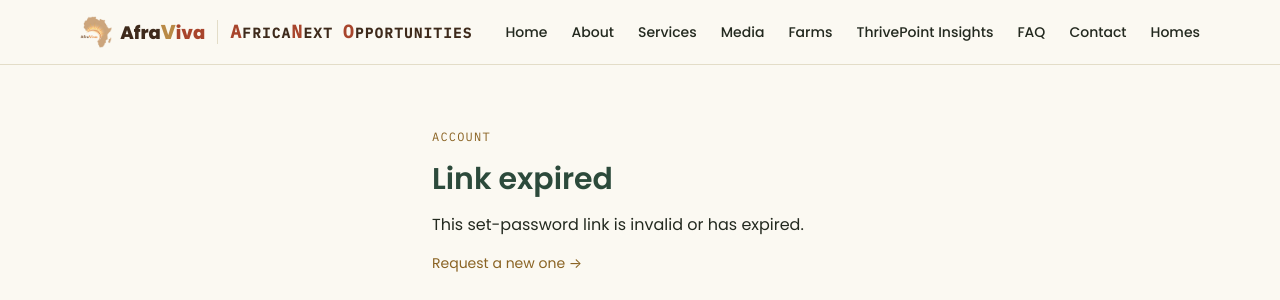
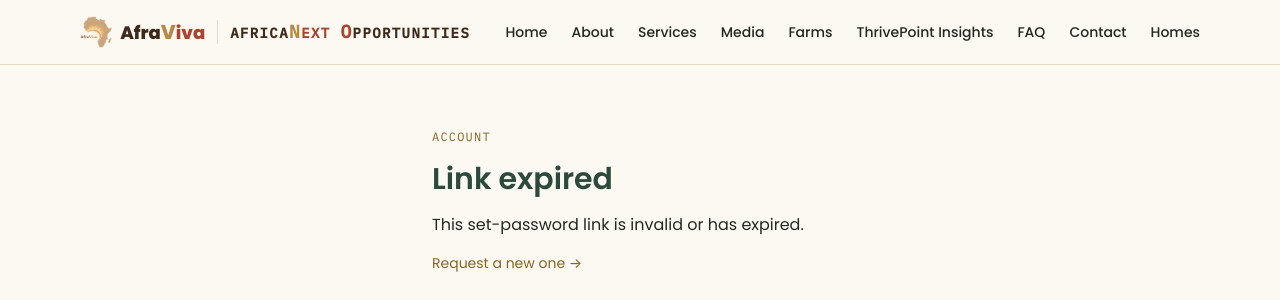
Before and after one commit to judekioko/afraviva-platform, a Django app: page /accounts/reset/1/1/ in a window 1280 px wide. Shown: the top 300 px of the page. Run offline with Django 5.2, Linux system fonts and the light colour scheme; data comes from the database, SQL or seed files in the repository; style sheets or scripts are compiled from the project's sources; parts of the project's set-up code (start-up, migrations or seed data) failed here and were passed over.

Commit message:
Apply the AfraViva wordmark's color progression to AfricaNext
AfraViva reads cocoa -> gold (V) -> rust (iva) left to right. AfricaNext
now follows the same pattern -- cocoa (Africa) -> gold (N) -> rust (ext)
-- instead of just bolding each capital letter in a single rust tone.

```diff
--- a/templates/base.html
+++ b/templates/base.html
@@ -23,7 +23,7 @@
           <span class="hidden sm:inline font-sans font-extrabold text-lg text-cocoa">Afra<span class="text-gold text-xl">V</span><span class="text-rust">iva</span></span>
         </a>
         <span class="inline-block h-4 sm:h-6 w-px bg-line"></span>
-        <span class="inline font-mono text-[8px] sm:text-sm font-bold uppercase tracking-tight sm:tracking-widest text-cocoa leading-tight"><span class="text-[10px] sm:text-lg text-rust">A</span>frica<span class="text-[10px] sm:text-lg text-rust">N</span>ext <span class="text-[10px] sm:text-lg text-rust">O</span>pportunities</span>
+        <span class="inline font-mono text-[8px] sm:text-sm font-bold uppercase tracking-tight sm:tracking-widest text-cocoa leading-tight">Africa<span class="text-[10px] sm:text-lg text-gold">N</span><span class="text-rust">ext</span> <span class="text-[10px] sm:text-lg text-rust">O</span>pportunities</span>
       </div>
 
       <nav class="hidden md:flex items-center gap-6 text-sm font-medium">
```
